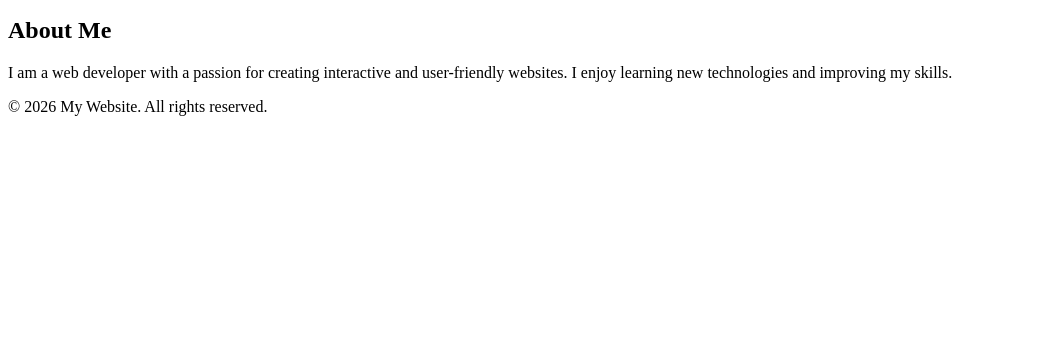
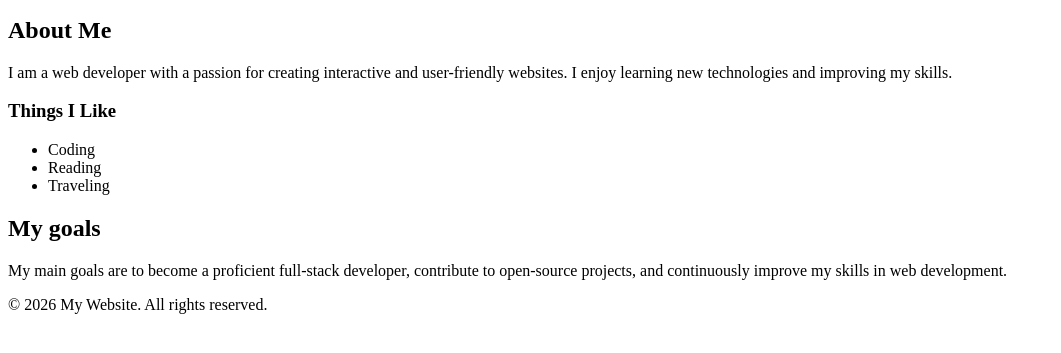
Before and after one commit to jenna-aurora/week-1-checkpoint, a plain HTML site: page index.html in a window 1280 px wide. Shown: the part 101-454 px from the top of the page, without its empty margins (0-1061 px from the left). Drawn offline with Linux system fonts and the light colour scheme.

Commit message:
Update ACP log

```diff
--- a/index.html
+++ b/index.html
@@ -17,6 +17,18 @@
       user-friendly websites. I enjoy learning new technologies and improving my
       skills.
     </p>
+    <h3>Things I Like</h3>
+    <ul>
+      <li>Coding</li>
+      <li>Reading</li>
+      <li>Traveling</li>
+    </ul>
+    <h2>My goals</h2>
+    <p>
+      My main goals are to become a proficient full-stack developer, contribute
+      to open-source projects, and continuously improve my skills in web
+      development.
+    </p>
     <footer>
       <p>&copy; 2026 My Website. All rights reserved.</p>
     </footer>
```
Also changed, not shown: 1 other file.
